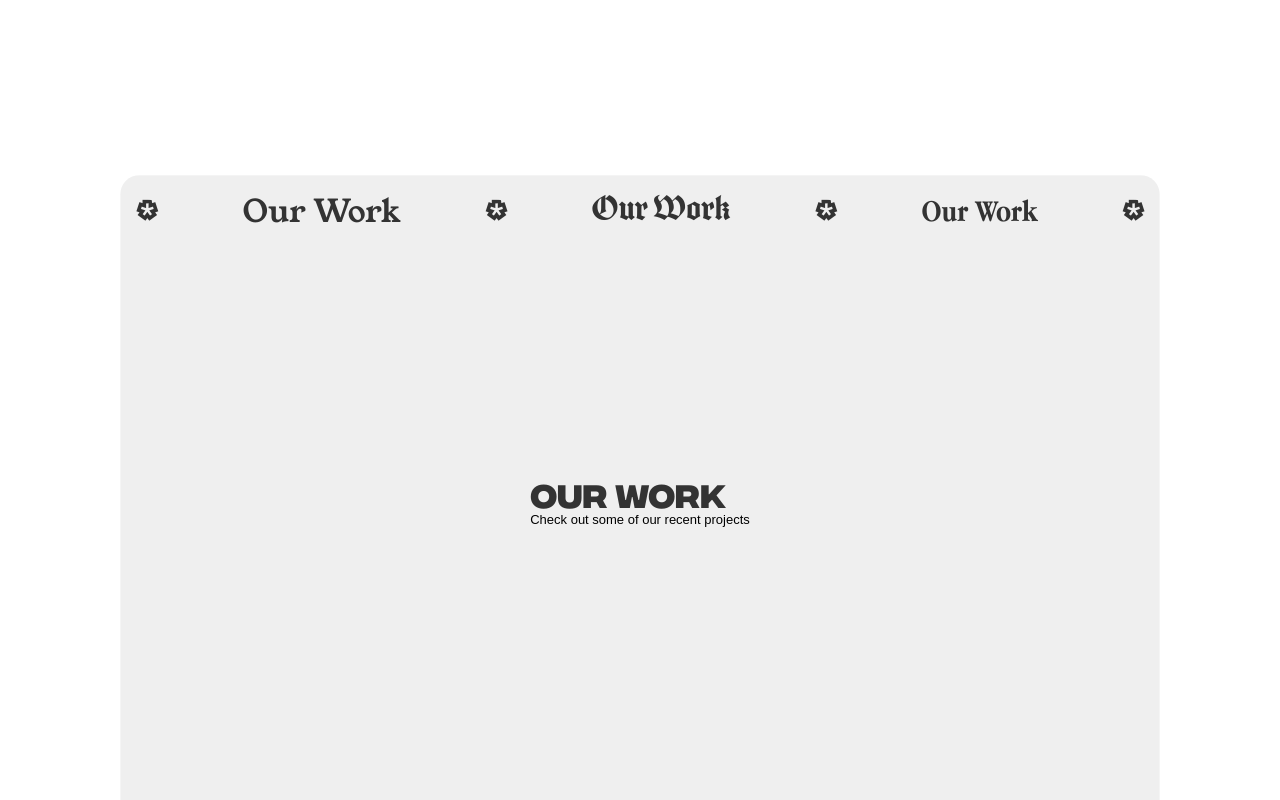
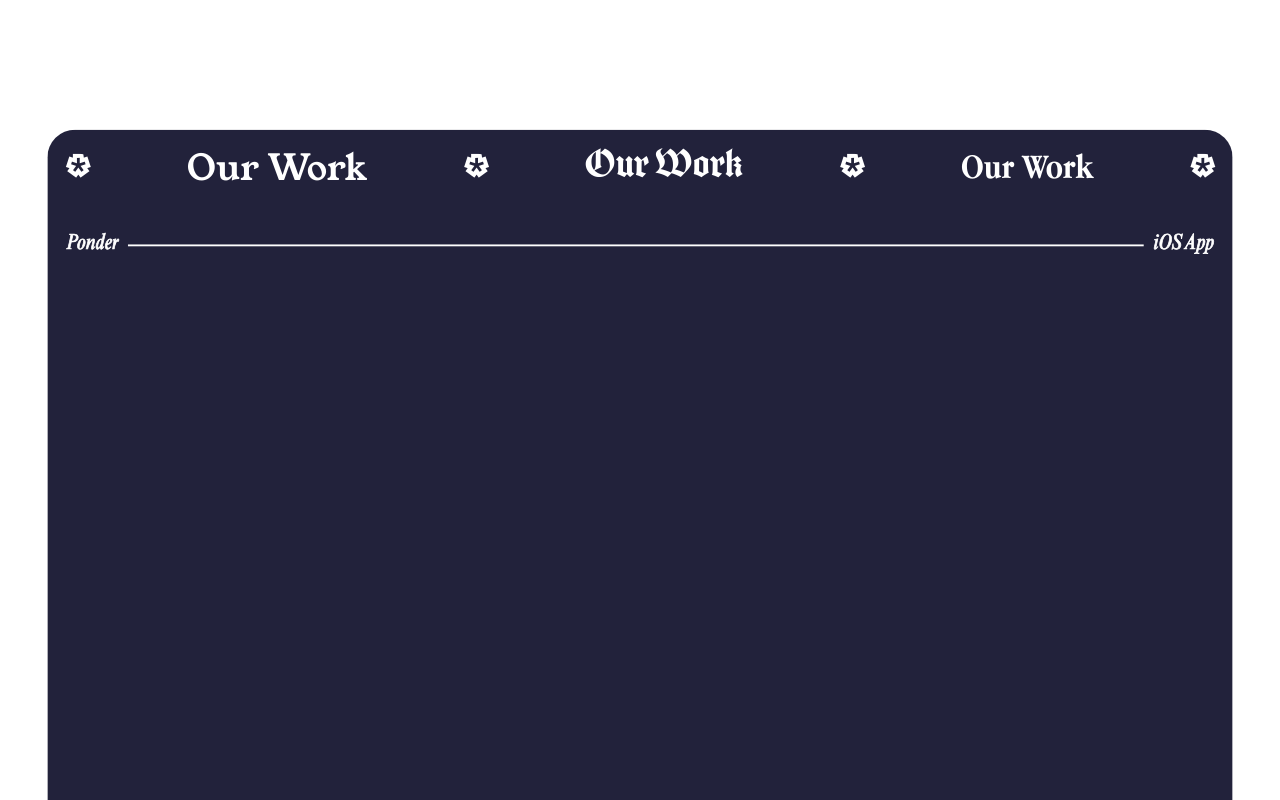
Before and after one commit to steadman1/mypainterstape.com, a React (Vite) app: page / in a window 1280 px wide. Shown: the part 700-1500 px from the top of the page. Built offline with nearby package versions, Linux system fonts and the light colour scheme.

Commit message:
changes to OurWork section and related changes

```diff
--- a/src/App.css
+++ b/src/App.css
@@ -131,14 +131,16 @@
   display: flex;
   align-items: center;
   justify-content: center;
-  padding:
+}
+
+.expanding {
+  display: flex;
+  width: 100vw;
+  max-width: 100%;
 }
 
 .entrance-screen {
   height: 100vh;
-  width: 100vw;
-  max-width:100%;
-  display: flex;
   justify-content: center;
   align-items: center;
   background-color: #ffffff; /* Change this to your preferred background color */
@@ -200,22 +202,31 @@
 
 #our-work {
   height: 100vh;
-  width: 100vw;
-  max-width:100%;
-  display: flex;
   justify-content: center;
   align-items: center;
-  background-color: #efefef;
 }
 
 #our-work-bar {
   position: fixed;
   top: 0;
+}
+
+.space-between-row {
   width: calc(100vw - 40px);
   max-width: calc(100% - 40px);
-  padding: 20px;
+  padding-left: 20px;
+  padding-right: 20px;
   display: flex;
   justify-content: space-between;
+}
+
+.space-between-row:first-child {
+  padding-top: 16px;
+  padding-bottom: 24px;
+}
+.space-between-row:last-child {
+  padding-top: 24px;
+  padding-bottom: 16px;
 }
 
 #our-work-entrance {
@@ -275,3 +286,17 @@ h3 {
   color: #333;
   margin: 0;
 }
+
+.text-width  {
+  display: flex;
+  flex: 0;
+  text-wrap: nowrap;
+  margin: 0;
+}
+
+.divider {
+  display: flex;
+  flex: 1;
+  height: 2px;
+  margin: 10px;
+}
--- /dev/null
+++ b/src/components/Divider.tsx
@@ -0,0 +1,6 @@
+
+function Divider({ color }: { color: string }) {
+  return <div className="divider" style={{ backgroundColor: color }}></div>;
+}
+
+export default Divider;
--- a/src/components/MainEntrance.tsx
+++ b/src/components/MainEntrance.tsx
@@ -15,7 +15,7 @@ function MainEntrance() {
 
     return (
         <>
-            <div className="entrance-screen">
+            <div className="expanding entrance-screen">
                 <div className="vstack">
                     { title }
                     <h3 className="subtitle stroked">software & design studio</h3>
--- a/src/components/OurWork.tsx
+++ b/src/components/OurWork.tsx
@@ -7,10 +7,10 @@ import { Work, WorkType, WorkDetail, WorkDetailType } from "../objects/Work";
 function OurWork() {
     const { height } = useWindowDimensions();
     const [scrollPosition, setScrollPosition] = useState(0);
-    const newScrollPosition = scrollPosition - height / 1.1;
+    const newScrollPosition = scrollPosition - height / 1.5;
 
     const handleClipPath = () => {
-        const round = Math.min(24, newScrollPosition / -18);
+        const round = Math.min(30, (newScrollPosition + height / 8) / -12);
         return `inset(0 round ${round}px)`
     };
 
@@ -125,9 +125,9 @@ function OurWork() {
 
     return (
         <>
-            <div className="vstack" id="our-work" style={{ clipPath: handleClipPath(), transform: handleScale() }}>
-                <OurWorkBar />
-                <OurWorkEntrance work={works[workIndex]} index={workIndex} />
+            <div className="vstack expanding" id="our-work" style={{ clipPath: handleClipPath(), transform: handleScale(), backgroundColor: works[workIndex].backgroundColor }}>
+                <OurWorkBar work={works[workIndex]} color={works[workIndex].primaryTextColor}/>
+                <OurWorkEntrance work={works[workIndex]} index={workIndex} setIndex={setWorkIndex} />
             </div>
         </>
     );
--- a/src/components/OurWorkBar.tsx
+++ b/src/components/OurWorkBar.tsx
@@ -1,16 +1,40 @@
+import Divider from "./Divider";
+import { Work, WorkType } from "../objects/Work";
 
+function OurWorkBar({ work, color }: { work: Work, color: string }) {
+  let workTypeText = "";
+  switch (work.workType) {
+      case WorkType.IOSAPP: {
+          workTypeText = "iOS App";
+          break;
+      }
+      case WorkType.WEBAPP: {
+          workTypeText = "Web App";
+          break;
+      }
+      case WorkType.DESIGN: {
+          workTypeText = "Design";
+          break;
+      }
+  }
 
-function OurWorkBar() {
   return (
-    <div className="hstack" id="our-work-bar">
-        <h2 className="our-work-text">*</h2>
-        <h3 className="our-work-text one">Our Work</h3>
-        <h2 className="our-work-text">*</h2>
-        <h3 className="our-work-text two">Our Work</h3>
-        <h2 className="our-work-text">*</h2>
-        <h3 className="our-work-text three">Our Work</h3>
-        <h2 className="our-work-text">*</h2>
+    <div className="vstack expanding" id="our-work-bar">
+        <div className="hstack space-between-row">
+          <h2 className="our-work-text" style={{ color: color }}>*</h2>
+          <h3 className="our-work-text one" style={{ color: color }}>Our Work</h3>
+          <h2 className="our-work-text" style={{ color: color }}>*</h2>
+          <h3 className="our-work-text two" style={{ color: color }}>Our Work</h3>
+          <h2 className="our-work-text" style={{ color: color }}>*</h2>
+          <h3 className="our-work-text three" style={{ color: color }}>Our Work</h3>
+          <h2 className="our-work-text" style={{ color: color }}>*</h2>
       </div>
+      <div className="hstack space-between-row">
+        <h3 className="text-width subtitle stroked" style={{ color: work.primaryTextColor, WebkitTextStrokeColor: work.primaryTextColor }}>{ work.name }</h3>
+        <Divider color={work.primaryTextColor} />
+        <h3 className="text-width subtitle stroked" style={{ color: work.primaryTextColor, WebkitTextStrokeColor: work.primaryTextColor }}>{ workTypeText }</h3>
+    </div>
+    </div>
   );
 }
 
--- a/src/components/OurWorkEntrance.tsx
+++ b/src/components/OurWorkEntrance.tsx
@@ -1,4 +1,4 @@
-import { Work } from '../objects/Work';
+import { Work, WorkDetail, WorkType, WorkDetailType, IOSAPP, WEBAPP, DESIGN } from '../objects/Work';
 
 function OurWorkEntrance({ work, index, setIndex }: { work: Work, index: number, setIndex: React.Dispatch<React.SetStateAction<number>> }) {
     const handleNextWork = () => {
@@ -7,8 +7,7 @@ function OurWorkEntrance({ work, index, setIndex }: { work: Work, index: number,
 
     return (
         <div id="our-work-entrance">
-            <h1>Our Work</h1>
-            <p>Check out some of our recent projects</p>
+
         </div>
     );
 }
```
